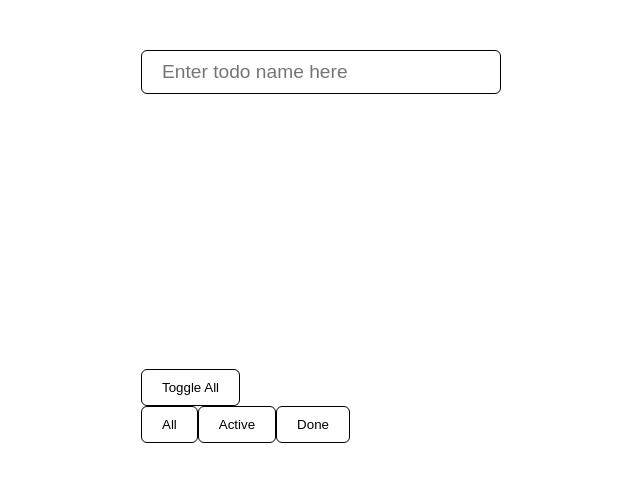
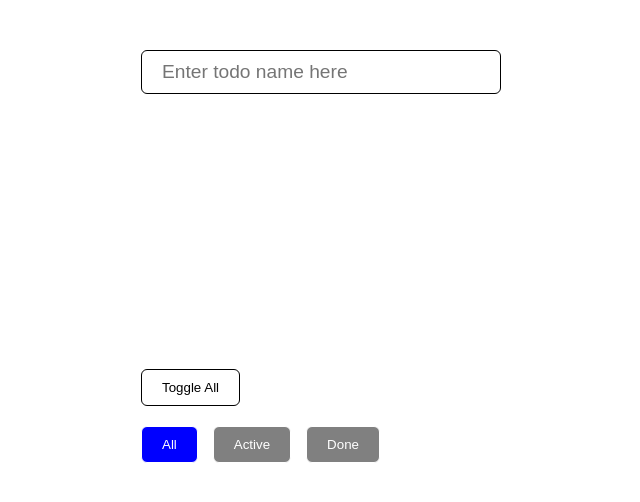
Before and after one commit to ngoccuonggl249/todo, a React (Create React App) app: page / in a window 1280 px wide. Shown: the top 502 px of the page, without its empty margins (319-959 px from the left). Built offline with nearby package versions, Linux system fonts and the light colour scheme.

Commit message:
Update View Mode Buttons

```diff
--- a/src/App/App.js
+++ b/src/App/App.js
@@ -4,7 +4,7 @@ import configureStore from '../store'
 import { PersistGate } from 'redux-persist/integration/react'
 import TodoInput from '../components/TodoInput'
 import TodoList from '../components/TodoList'
-import ActionButtons from '../components/ActionButtons'
+import ViewModeButtons from '../components/ViewModeButtons'
 
 import style from './assets/App.module.scss'
 
@@ -17,7 +17,7 @@ function App() {
         <div className={style.app__container}>
           <TodoInput />
           <TodoList />
-          <ActionButtons />
+          <ViewModeButtons />
         </div>
       </PersistGate>
     </Provider>
--- a/src/components/ActionButtons/components/ActionButtons.js
+++ /dev/null
@@ -1,30 +0,0 @@
-import React  from 'react'
-import WithTodoRedux  from '../../../components/WithTodoRedux'
-import Button  from '../../../components/Button'
-import { TASK_STATUS } from '../../../App/redux/const';
-
-const ActionButtons = ({setViewMode}) => {
-  const showAll = () => {
-    setViewMode(TASK_STATUS.all)
-  }
-
-  const showActive = () => {
-    setViewMode(TASK_STATUS.active)
-  }
-
-  const showDone = () => {
-    setViewMode(TASK_STATUS.done)
-  }
-
-  return (
-    <React.Fragment>
-      <div>
-        <Button onClick={showAll}>All</Button>
-        <Button onClick={showActive}>Active</Button>
-        <Button onClick={showDone}>Done</Button>
-      </div>
-    </React.Fragment>
-  )
-};
-
-export default WithTodoRedux(ActionButtons)
--- a/src/components/ActionButtons/index.js
+++ /dev/null
@@ -1,2 +0,0 @@
-import ActionButtons from './components/ActionButtons'
-export default ActionButtons
--- /dev/null
+++ b/src/components/Button/assets/Button.module.scss
@@ -0,0 +1,15 @@
+.button__item {
+  display: inline-block;
+  margin: 0 15px 0 0;
+
+  button {
+    background-color: gray;
+    color: white;
+  }
+
+  &.active {
+    button {
+      background-color: blue;
+    }
+  }
+}
--- a/src/components/Button/components/Button.js
+++ b/src/components/Button/components/Button.js
@@ -1,14 +1,17 @@
 import React  from 'react'
+import style from '../assets/Button.module.scss';
 
-const Button = ({children, onClick}) => {
+const Button = ({children, onClick, currentActive, active}) => {
   const handleClick = () => {
-    onClick()
+    onClick(active)
   }
 
   return (
-    <button onClick={handleClick}>
-      {children}
-    </button>
+    <div className={`${style.button__item} ${currentActive === active && style.active}`}>
+      <button onClick={handleClick}>
+        {children}
+      </button>
+    </div>
   )
 };
 
--- a/src/components/TodoList/components/TodoList.View.js
+++ b/src/components/TodoList/components/TodoList.View.js
@@ -1,7 +1,6 @@
 import React, { Fragment } from 'react'
 import _ from 'lodash'
 import { CSSTransition, TransitionGroup } from 'react-transition-group'
-import Button  from '../../../components/Button'
 
 import style from '../assets/TodoList.module.scss'
 
@@ -27,7 +26,7 @@ const TodoListView = ({displayTasks, removeTask, setTaskDone, toggleDisplayTasks
         </TransitionGroup>
       </div>
       <div>
-        <Button onClick={toggleDisplayTasks}>Toggle All</Button>
+        <button onClick={toggleDisplayTasks}>Toggle All</button>
       </div>
     </Fragment>
   )
--- /dev/null
+++ b/src/components/ViewModeButtons/assets/ViewModeButtons.module.scss
@@ -0,0 +1,3 @@
+.buttonFooter__container {
+  margin: 20px 0 0;
+}
--- /dev/null
+++ b/src/components/ViewModeButtons/components/ViewModeButtons.js
@@ -0,0 +1,18 @@
+import React from 'react'
+import WithTodoRedux  from '../../../components/WithTodoRedux'
+import ViewModeButtonsView from './ViewModeButtons.view';
+
+const ViewModeButtons = ({todo, setViewMode}) => {
+  const showViewMode = (ViewMode) => {
+    setViewMode(ViewMode)
+  }
+
+  return (
+    <ViewModeButtonsView
+      viewMode={todo.viewMode}
+      showViewMode={showViewMode}
+    />
+  )
+};
+
+export default WithTodoRedux(ViewModeButtons)
--- /dev/null
+++ b/src/components/ViewModeButtons/components/ViewModeButtons.view.js
@@ -0,0 +1,18 @@
+import React from 'react'
+import Button  from '../../../components/Button'
+import { TASK_STATUS } from '../../../App/redux/const'
+import style from '../assets/ViewModeButtons.module.scss'
+
+const ViewModeButtonsView = ({ viewMode, showViewMode }) => {
+  return (
+    <React.Fragment>
+      <div className={style.buttonFooter__container}>
+        <Button onClick={showViewMode} active={TASK_STATUS.all} currentActive={viewMode}>All</Button>
+        <Button onClick={showViewMode} active={TASK_STATUS.active} currentActive={viewMode}>Active</Button>
+        <Button onClick={showViewMode} active={TASK_STATUS.done} currentActive={viewMode}>Done</Button>
+      </div>
+    </React.Fragment>
+  )
+};
+
+export default ViewModeButtonsView
--- /dev/null
+++ b/src/components/ViewModeButtons/index.js
@@ -0,0 +1,2 @@
+import ViewModeButtons from './components/ViewModeButtons'
+export default ViewModeButtons
--- a/src/index.css
+++ b/src/index.css
@@ -14,6 +14,7 @@ code {
 
 * {
   box-sizing: border-box;
+  outline: none;
 }
 
 button {
```
